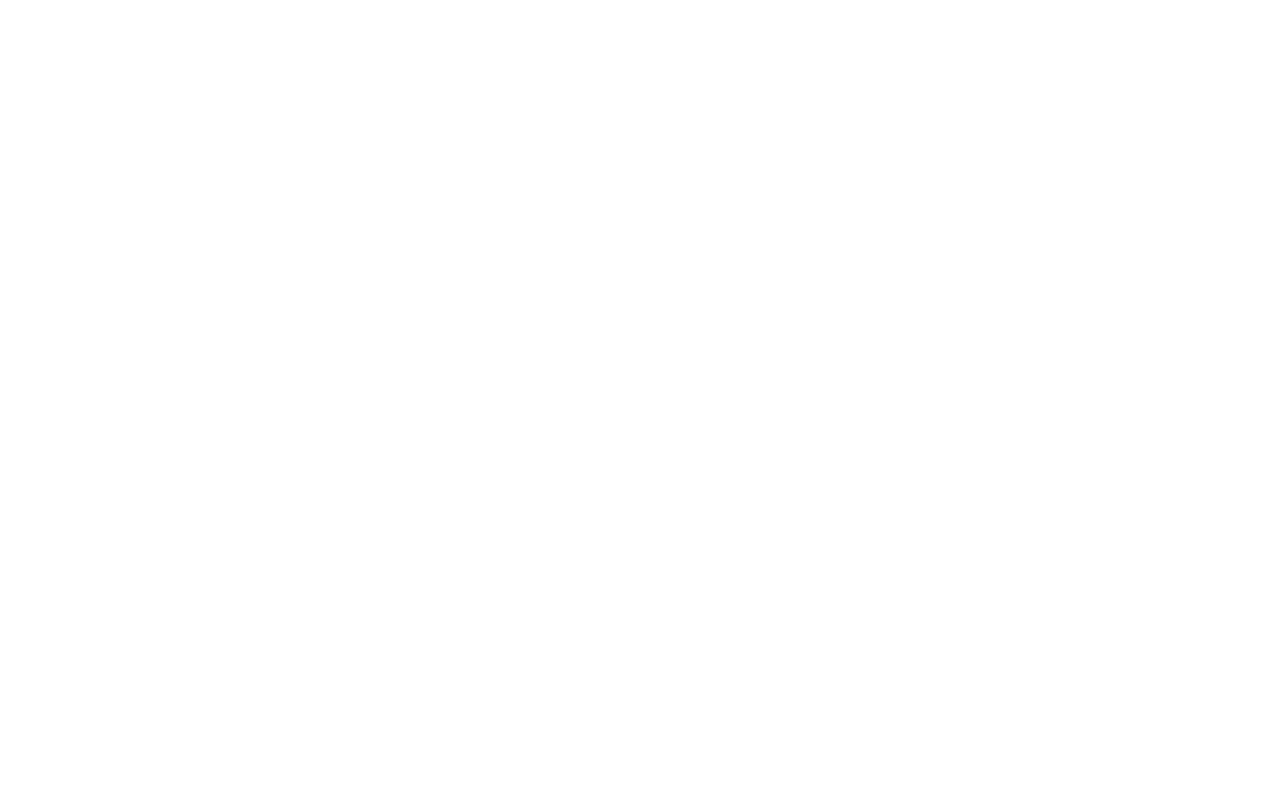
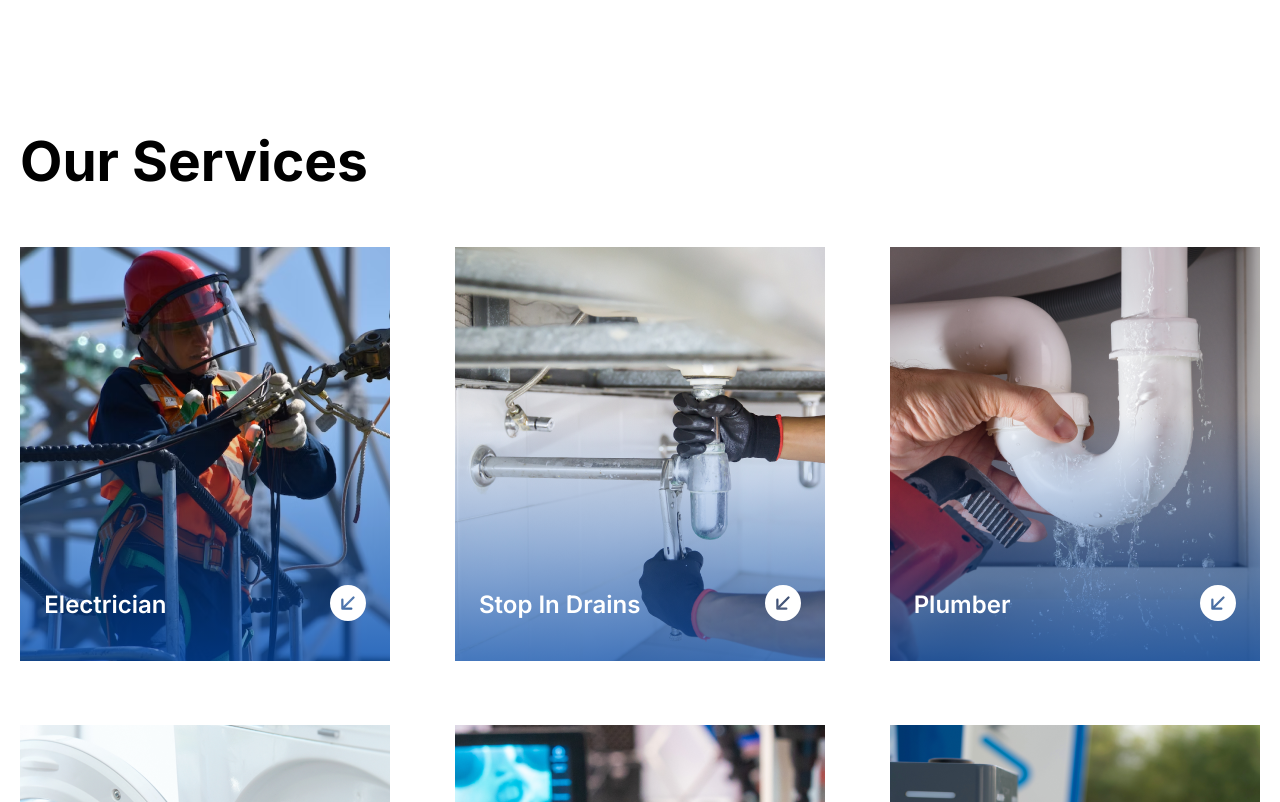
Before and after one commit to TheRakib/Needz-website, a Next.js app: page / in a window 1280 px wide. Shown: the part 5542-6344 px from the top of the page. Before the commit the page ends 5460 px from the top, so only its background shows below. Built offline with nearby package versions, Linux system fonts and the light colour scheme.

Commit message:
services responsive

```diff
--- a/app/page.tsx
+++ b/app/page.tsx
@@ -21,10 +21,10 @@ export default function Home(props: Props) {
       <Feedback />
       <Join />
       <Features />
-      {/*
       <FAQ />
       <OurServices />
-      <ContactUs /> */}
+
+      <ContactUs />
 
       {/* ----------back to top button---- */}
       <ScrollTop {...props}>
--- a/components/Home/FAQ.tsx
+++ b/components/Home/FAQ.tsx
@@ -51,7 +51,7 @@ export default function FAQ() {
     };
 
   return (
-    <div className="max-w-layout mx-auto my-[120px]">
+    <div className="max-w-layout mx-auto my-[120px] px-2">
       <div className="max-w-[880px] mx-auto ">
         <SectionTitle
           title="Frequently Asked Questions"
--- a/components/Home/OurServices.tsx
+++ b/components/Home/OurServices.tsx
@@ -22,13 +22,13 @@ export default function OurServices() {
     <div className="max-w-layout mx-auto mb-[120px] ">
       <SectionTitle title="Our Services" className="w-full text-center" />
 
-      <div className="flex flex-wrap gap-16 mt-11">
+      <div className="flex flex-wrap gap-5 md:gap-16 mt-11">
         {serviceItems.map((item) => (
           <div
             key={item.id}
             onMouseOver={() => handleMouseOver(item.id)}
             onMouseOut={handleMouseOut}
-            className="w-[370px] h-[414px] relative overflow-hidden "
+            className="mx-auto w-[365px] md:w-[370px] h-[414px] relative overflow-hidden "
           >
             <Image src={item.img} alt="Our services" fill />
             <div
```
